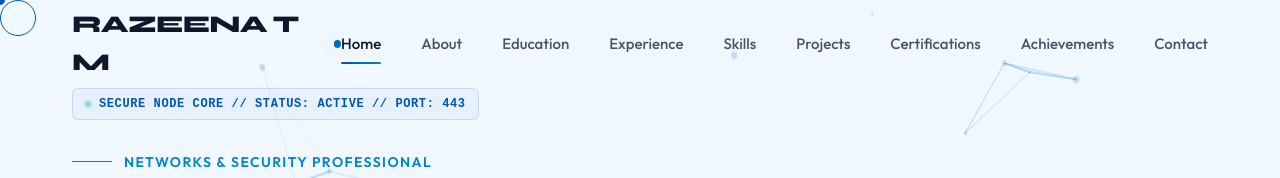
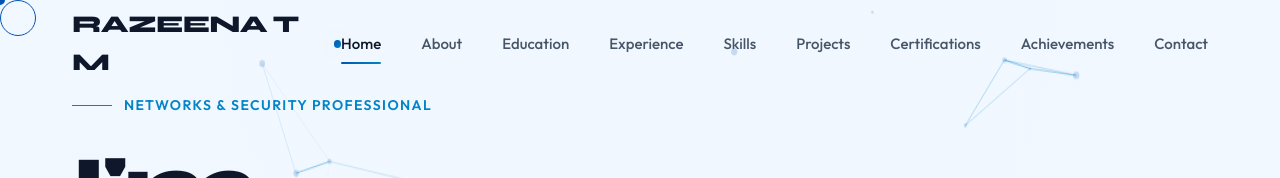
Before and after one commit to razee337-dot/Portfolio, a website built with Vite: page index.html in a window 1280 px wide. Shown: the top 178 px of the page. Built offline with nearby package versions, Linux system fonts and the light colour scheme; animation ran at ten frames a second.

Commit message:
Remove cyber status badge from hero section

```diff
--- a/index.html
+++ b/index.html
@@ -55,7 +55,6 @@
       <div class="hero-wrapper-grid">
         <!-- Hero Details -->
         <div class="hero-content">
-          <div class="cyber-badge reveal">SECURE NODE CORE // STATUS: ACTIVE // PORT: 443</div>
           <div class="hero-tag reveal">
             <span class="hero-tag-line"></span>
             <span>Networks & Security Professional</span>
```
